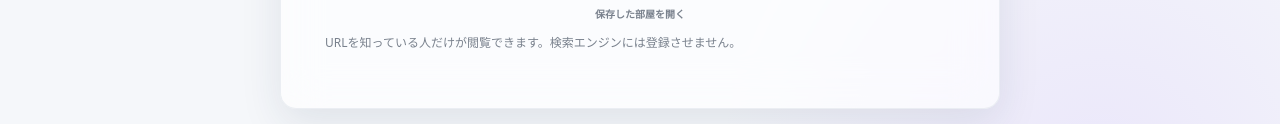
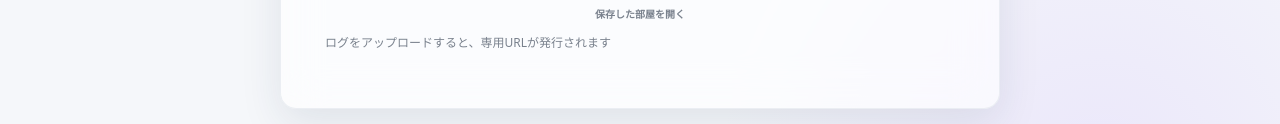
Before and after one commit to sarscoc/LOGCOMMENTS, a website: page public/index.html in a window 1280 px wide. Shown: the part 474-598 px from the top of the page. Drawn offline with Linux system fonts and the light colour scheme.

Commit message:
TOPのURL発行説明を更新

```diff
--- a/public/index.html
+++ b/public/index.html
@@ -48,7 +48,7 @@
         <button id="createRoomBtn" class="primary">秘密の部屋を作る</button>
       </div>
       <p id="homeStatus" class="status"></p>
-      <p class="privacy">URLを知っている人だけが閲覧できます。検索エンジンには登録させません。</p>
+      <p class="privacy">ログをアップロードすると、専用URLが発行されます</p>
       <section id="ownedRooms" class="owned-rooms hidden">
         <div class="owned-rooms-head"><strong>作成した部屋</strong><small>1部屋のみ保持できます。最終更新から7日で自動削除されるので、ログを保存してください。</small></div>
         <div id="ownedRoomList" class="owned-room-list"></div>
```
